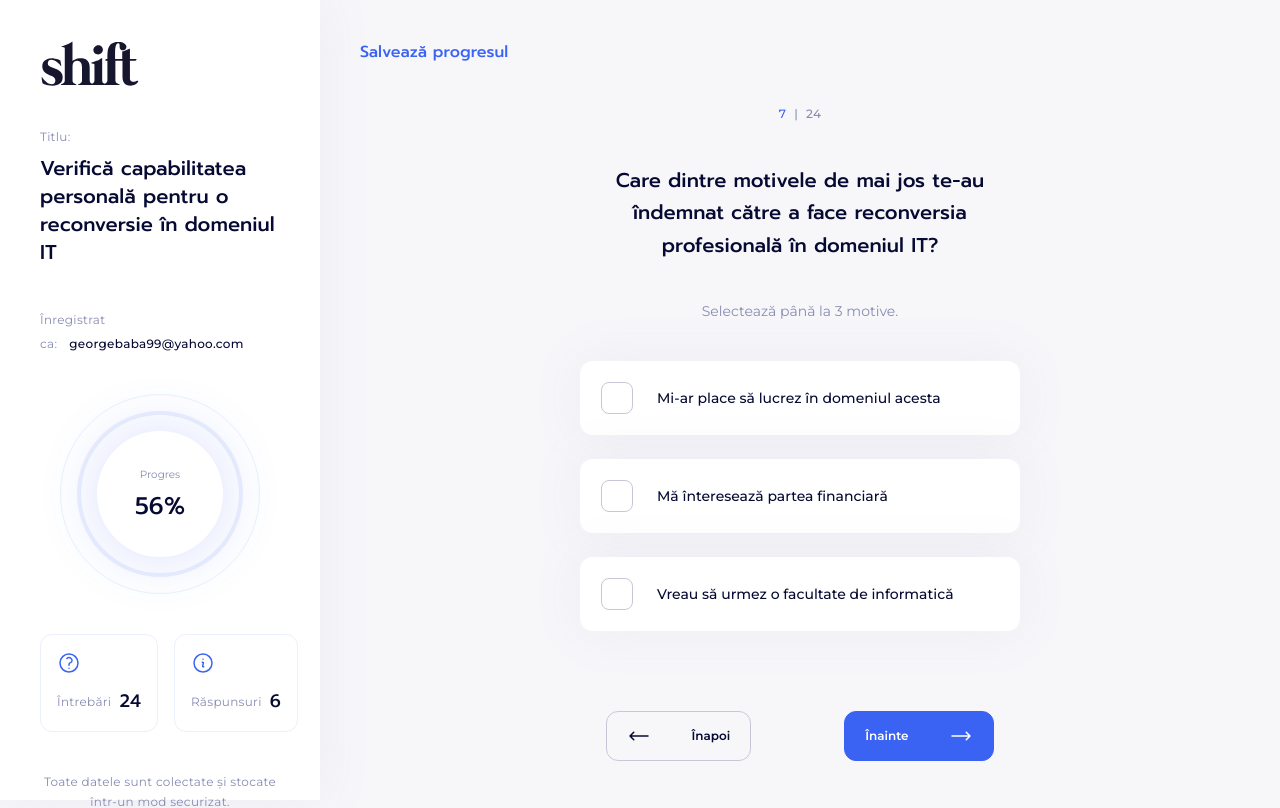
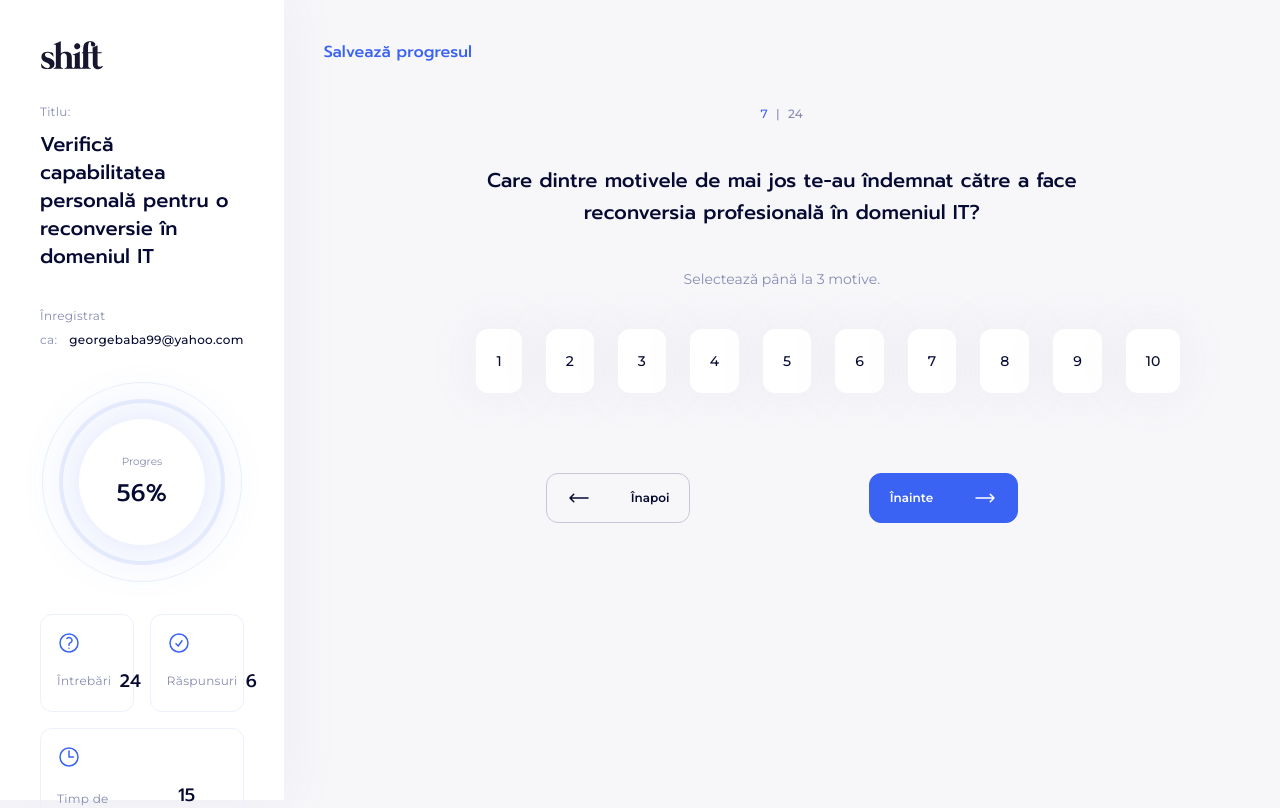
Before and after one commit to exolv/shift, a React (Vite) app: page /platform in a window 1280 px wide. Shown: the top 808 px of the page. Built offline with nearby package versions, Linux system fonts and the light colour scheme.

Commit message:
Rating, button disabled, spacing adjust, etc.

```diff
--- a/src/components/sidebar/Sidebar.tsx
+++ b/src/components/sidebar/Sidebar.tsx
@@ -5,30 +5,31 @@ import Title from '@components/ui/title/Title';
 import Caption from '@components/ui/caption/Caption';
 import Progress from '@components/ui/progress/Progress';
 import Stats from '@components/ui/stats/Stats';
-import { InformationCircleIcon, QuestionMarkCircleIcon } from '@heroicons/react/24/outline';
+import { CheckCircleIcon, ClockIcon, QuestionMarkCircleIcon } from '@heroicons/react/24/outline';
 
 const Sidebar: React.FC = () => {
   return (
     <div className='bg-white p-10 w-1/4 h-full flex flex-col justify-between shadow-sidebar'>
-      <div className='w-[100px]'>
+      <div className='w-[64px]'>
         <img src={shiftLogo} alt='shift' />
       </div>
-      <div className='mt-10'>
+      <div className='mt-8'>
         <Caption className='block'>Titlu:</Caption>
         <Title className='mt-2'>Verifică capabilitatea personală pentru o reconversie în domeniul IT</Title>
-        <div className='mt-10'>
+        <div className='mt-8'>
           <Caption className='mr-3'>Înregistrat ca:</Caption>
           <Caption color='dark-navy' weight='medium'>georgebaba99@yahoo.com</Caption>
         </div>
       </div>
-      <div className='flex justify-center my-10'>
+      <div className='flex justify-center my-8'>
         <Progress title='Progres' percentage={56} />
       </div>
-      <div className='flex justify-between gap-x-4'>
+      <div className='grid grid-cols-2 gap-4'>
         <Stats icon={<QuestionMarkCircleIcon />} title='Întrebări' value='24' className='w-full' />
-        <Stats icon={<InformationCircleIcon />} title='Răspunsuri' value='6' className='w-full' />
+        <Stats icon={<CheckCircleIcon />} title='Răspunsuri' value='6' className='w-full' />
+        <Stats icon={<ClockIcon />} title='Timp de completare' value='15 min' className='col-span-2 w-full' />
       </div>
-      <div className='mt-10 text-center'>
+      <div className='mt-8 text-center'>
         <Caption className='block'>Toate datele sunt colectate și stocate într-un mod securizat.</Caption>
         <div className='mt-2'>
           <Caption>Dezvoltat de </Caption>
--- a/src/components/ui/button/Button.tsx
+++ b/src/components/ui/button/Button.tsx
@@ -16,6 +16,7 @@ interface ButtonProps {
   color?: ButtonPropsColor;
   rightArrow?: JSX.Element;
   leftArrow?: JSX.Element;
+  disabled?: boolean;
   className?: string;
 };
 
@@ -24,6 +25,7 @@ const Button: React.FC<ButtonProps> = ({
   color = 'royal-blue',
   rightArrow = <></>,
   leftArrow = <></>,
+  disabled = false,
   className = ''
 }) => {
   let _rightArrow, _leftArrow;
@@ -39,7 +41,7 @@ const Button: React.FC<ButtonProps> = ({
   }
 
   return (
-    <button className={`flex flex-row items-center justify-center gap-x-10 text-xs px-5 py-3 rounded-xl ${ButtonPropsColorMap[color]} ${className}`}>
+    <button className={`flex flex-row items-center justify-center gap-x-10 text-xs px-5 py-3 rounded-xl ${ButtonPropsColorMap[color]} ${disabled ? 'opacity-50 cursor-not-allowed' : ''} ${className}`} disabled={disabled}>
       {_leftArrow}
       <span className='font-montserrat font-semibold'>{children}</span>
       {_rightArrow}
--- a/src/components/ui/multiple-choice/MultipleChoice.tsx
+++ b/src/components/ui/multiple-choice/MultipleChoice.tsx
@@ -6,12 +6,14 @@ type MultipleChoicePropsOption = {
   checked: boolean;
 };
 interface MultipleChoiceProps {
+  name: string;
   options: MultipleChoicePropsOption[];
   onChange?: (options: MultipleChoicePropsOption[]) => void;
   className?: string;
 };
 
 const MultipleChoice: React.FC<MultipleChoiceProps> = ({
+  name,
   options,
   onChange = undefined,
   className = ''
@@ -43,7 +45,7 @@ const MultipleChoice: React.FC<MultipleChoiceProps> = ({
           <input
             type='checkbox'
             id={option.value}
-            name={option.value}
+            name={name}
             onChange={handleChange}
             className='appearance-none cursor-pointer absolute w-full h-full top-0 left-0 right-0 bottom-0'
           />
--- /dev/null
+++ b/src/components/ui/rating/Rating.tsx
@@ -0,0 +1,52 @@
+import React, { ChangeEvent, useState } from 'react';
+
+interface RatingProps {
+  name: string;
+  lowest: number;
+  highest: number;
+  onChange?: (value: number) => void;
+  className?: string;
+};
+
+const Rating: React.FC<RatingProps> = ({
+  name,
+  lowest,
+  highest,
+  onChange = undefined,
+  className = ''
+}) => {
+  const [selected, setSelected] = useState<number>();
+
+  const handleChange = (e: ChangeEvent<HTMLInputElement>) => {
+    setSelected(Number(e.target.value));
+
+    if (onChange) {
+      onChange(Number(e.target.value));
+    }
+  };
+
+  const range = (start: number, stop: number, step: number) => Array.from(
+    { length: (stop - start) / step + 1 },
+    (_, i) => start + i * step
+  );
+
+  return (
+    <div className={`flex gap-x-6 w-full ${className}`}>
+      { range(lowest, highest, 1).map((option, index) => (
+        <div key={index} className={`relative w-16 h-16 flex items-center justify-center shadow-sidebar rounded-xl p-5 cursor-pointer ${selected === option ? 'bg-royal-blue' : 'bg-white'}`}>
+          <input
+            type='radio'
+            id={`${name}-${index}`}
+            name={name}
+            value={option}
+            onChange={handleChange}
+            className='appearance-none cursor-pointer absolute w-full h-full top-0 left-0 right-0 bottom-0'
+          />
+          <label htmlFor={`${name}-${index}`} className={`font-montserrat text-sm ${selected === option ? 'text-white' : 'text-dark-navy'} font-medium`}>{option}</label>
+        </div>
+      )) }
+    </div>
+  );
+};
+
+export default Rating;
--- a/src/pages/platform/Platform.tsx
+++ b/src/pages/platform/Platform.tsx
@@ -5,7 +5,9 @@ import Caption from '@components/ui/caption/Caption';
 import Text from '@components/ui/text/Text';
 import Button from '@components/ui/button/Button';
 import { ArrowLongLeftIcon, ArrowLongRightIcon } from '@heroicons/react/24/outline';
+
 import MultipleChoice from '@components/ui/multiple-choice/MultipleChoice';
+import Rating from '@components/ui/rating/Rating';
 
 const Platform: React.FC = () => {
   return (
@@ -16,7 +18,7 @@ const Platform: React.FC = () => {
         <div className='flex'>
           <Title color='royal-blue' size='small'>Salvează progresul</Title>
         </div>
-        <div className='mt-10 mx-auto w-1/2 flex flex-col items-center text-center'>
+        <div className='mt-10 mx-auto w-2/3 flex flex-col items-center text-center'>
           <div className='flex items-center mb-10'>
             <Caption color='royal-blue' weight='medium'>7</Caption>
             <Caption weight='medium' className='mx-2'>|</Caption>
@@ -25,11 +27,12 @@ const Platform: React.FC = () => {
           <Title className='leading-relaxed'>Care dintre motivele de mai jos te-au îndemnat către a face reconversia profesională în domeniul IT?</Title>
           <Text className='my-10'>Selectează până la 3 motive.</Text>
           <div className='w-full flex justify-center'>
-            <MultipleChoice options={[
+            {/* <MultipleChoice name='' options={[
               { value: 'option_1', label: 'Mi-ar place să lucrez în domeniul acesta', checked: false },
               { value: 'option_2', label: 'Mă înteresează partea financiară', checked: false },
               { value: 'option_3', label: 'Vreau să urmez o facultate de informatică', checked: false }
-            ]} />
+            ]} /> */}
+            <Rating name='rating' lowest={1} highest={10} />
           </div>
           <div className='flex justify-around gap-x-10 w-full mt-20'>
             <Button color='none' leftArrow={<ArrowLongLeftIcon />}>Înapoi</Button>
```
